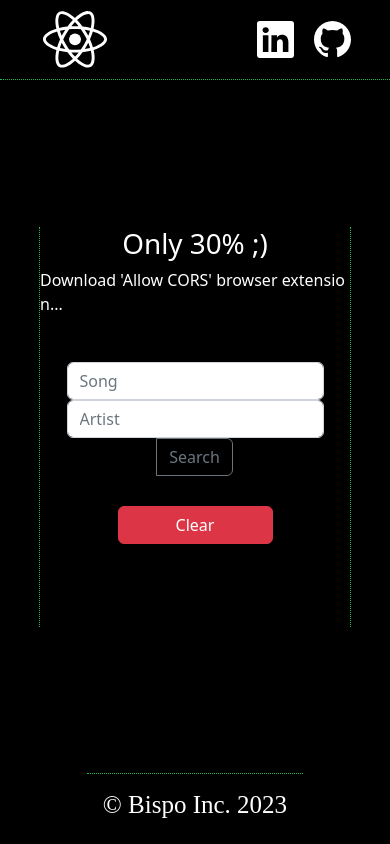
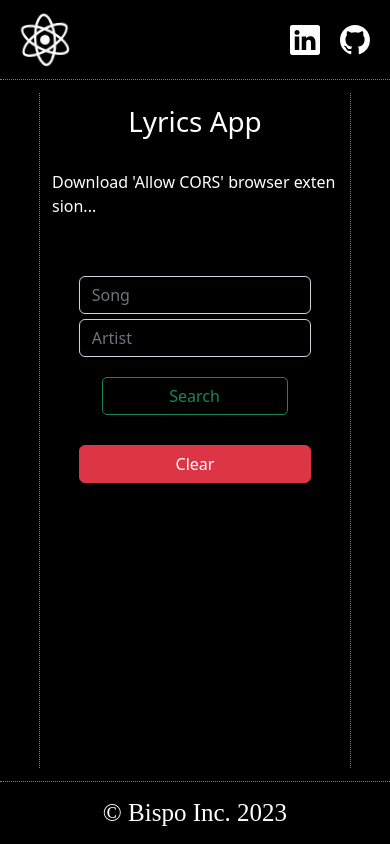
Before and after one commit to bispo-daniel/React_LyricsApp, a React (Create React App) app: page / in a window 390 px wide. Built offline with nearby package versions, Linux system fonts and the light colour scheme; a web font is replaced by a local one.

Commit message:
interfaceUpdate

```diff
--- a/public/index.html
+++ b/public/index.html
@@ -14,34 +14,11 @@
     <link rel="preconnect" href="https://fonts.gstatic.com" crossorigin>
     <link href="https://fonts.googleapis.com/css2?family=Tilt+Prism&display=swap" rel="stylesheet">
     <link rel="apple-touch-icon" href="%PUBLIC_URL%/logo192.png" />
-    <!--
-      manifest.json provides metadata used when your web app is installed on a
-      user's mobile device or desktop. See https://developers.google.com/web/fundamentals/web-app-manifest/
-    -->
     <link rel="manifest" href="%PUBLIC_URL%/manifest.json" />
-    <!--
-      Notice the use of %PUBLIC_URL% in the tags above.
-      It will be replaced with the URL of the `public` folder during the build.
-      Only files inside the `public` folder can be referenced from the HTML.
-
-      Unlike "/favicon.ico" or "favicon.ico", "%PUBLIC_URL%/favicon.ico" will
-      work correctly both with client-side routing and a non-root public URL.
-      Learn how to configure a non-root public URL by running `npm run build`.
-    -->
-    <title>React App</title>
+    <title>Lyrics App</title>
   </head>
   <body>
     <noscript>You need to enable JavaScript to run this app.</noscript>
     <div id="root"></div>
-    <!--
-      This HTML file is a template.
-      If you open it directly in the browser, you will see an empty page.
-
-      You can add webfonts, meta tags, or analytics to this file.
-      The build step will place the bundled scripts into the <body> tag.
-
-      To begin the development, run `npm start` or `yarn start`.
-      To create a production bundle, use `npm run build` or `yarn build`.
-    -->
   </body>
 </html>
--- a/src/Components/Body.jsx
+++ b/src/Components/Body.jsx
@@ -71,17 +71,17 @@ class Body extends Component {
 
         return(
             <main onKeyUp={(e) => enterDown(e)}>
-                <h1>Only 30% ;)</h1>
+                <h1>Lyrics App</h1>
                 <p>Download 'Allow CORS' browser extension...</p>
                 <div className="input-group">
                     <div className="input-group-append">
-                        <input type="text" id="songInput" className="form-control" placeholder="Song" aria-label="Recipient's username" aria-describedby="basic-addon2" />
-                        <input type="text" id="ArtistInput" className="form-control" placeholder="Artist" aria-label="Recipient's username" aria-describedby="basic-addon2" />
+                        <input type="text" id="songInput" className="form-control bg-transparent" placeholder="Song" aria-label="Recipient's username" aria-describedby="basic-addon2" />
+                        <input type="text" id="ArtistInput" className="form-control bg-transparent" placeholder="Artist" aria-label="Recipient's username" aria-describedby="basic-addon2" />
                     </div>
-                    <button onClick={() => apiHandler()}className="btn btn-outline-secondary" type="button">Search</button>
+                    <button onClick={() => apiHandler()}className="btn btn-outline-success" type="button">Search</button>
                 </div>
 
-                <button onClick={() => clearResults()}className="btn btn-danger w-50 mb-5" type="button">Clear</button>
+                <button onClick={() => clearResults()}className="btn btn-danger w-75 mb-5" type="button">Clear</button>
 
                 <div id="insertInto"></div>
             </main>
--- a/src/Components/Header.jsx
+++ b/src/Components/Header.jsx
@@ -8,11 +8,11 @@ class Header extends Component {
     render(){
         return(
             <header>
-                <img src={reactLogo} alt="" />
+                <img src={reactLogo} alt="" className="reactLogo" />
 
                 <div className="socialWrap">
-                    <img src={linkedinLogo} alt="" />
-                    <img src={githubLogo} alt="" />
+                    <a href="https://linkedin.com/in/bispo-daniel" target={"_blank"}  rel="noreferrer"><img src={linkedinLogo} alt="" /></a>
+                    <a href="https://github.com/bispo-daniel" target={"_blank"}  rel="noreferrer"><img src={githubLogo} alt="" /></a>
                 </div>
             </header>
         )
--- a/src/Css/App.css
+++ b/src/Css/App.css
@@ -14,3 +14,12 @@ body {
 
   min-height: 100vh;
 }
+
+::-webkit-scrollbar {
+  width: 10px;
+  background-color: black;
+}
+::-webkit-scrollbar-thumb {
+  background-color: #333;
+  border-radius: 5px;
+}
--- a/src/Css/Body.css
+++ b/src/Css/Body.css
@@ -1,12 +1,10 @@
 main {
     width: 50%;
     max-width: 1024px;
-    min-height: 400px;
+    min-height: 80vh;
 
     border-left: 1px dotted #1db954;
     border-right: 1px dotted #1db954;
-
-    margin-bottom: 25px;
 
     word-break: break-all;
 
@@ -14,6 +12,9 @@ main {
     flex-direction: column;
     align-items: center !important;
     color: white;
+}
+main > h1 {
+    padding: 12px;
 }
 main > h1:hover, main > p:hover {
     filter: invert(70%) sepia(43%) saturate(6861%) hue-rotate(102deg) brightness(99%) contrast(77%);
@@ -24,12 +25,17 @@ main .input-group {
     padding-bottom: 30px;
     justify-content: center
 }
-
-main .input-group .btn:hover {
-    background-color: #1db954;
-    transition: 0.5s !important;
+main > .input-group > .input-group-append > .form-control {
+    color: white;
+}
+main > .btn {
+    max-width: 300px !important;
+    width: 100%;
 }
 
+#insertInto {
+text-align: center;
+}
 main #insertInto h1 {
     font-size: 15px;
     font-weight: 100;
@@ -41,3 +47,29 @@ main #insertInto h1 {
         width: 80%;
     }
 }
+
+@media screen and (max-width: 425px){
+    main > h1, main > p {
+        padding: 12px;
+    }
+    main > .input-group {
+        flex-direction: column;
+        align-items: center !important;
+    }
+    main > .input-group > .input-group-append {
+        width: 100%;
+        display: flex;
+        flex-direction: column;
+        align-items: center;
+    }
+    main > .input-group > .input-group-append > .form-control {
+        width: 75% !important;
+        margin-bottom: 5px;
+
+    }
+    main > .input-group > .btn {
+        border-radius: 5px !important;
+        margin-top: 15px;
+        width: 60% !important;
+    }
+}
--- a/src/Css/Footer.css
+++ b/src/Css/Footer.css
@@ -1,7 +1,12 @@
 footer {
     text-align: center;
-    border-top: 1px dotted #1db954;
+    border: 1px dotted #1db954;
+    border-bottom: none;
+    border-radius: 5px 5px 0 0;
     color: antiquewhite;
+
+    width: 60%;
+    max-width: 1220px;
 }
 
 footer h1 {
@@ -10,4 +15,13 @@ footer h1 {
     font-size: 25px;
     font-weight: 100;
     color: white;
+    margin: 0;
 }
+@media screen and (max-width: 768px){
+    footer {
+        width: 100%;
+        border-radius: 0;
+        border: none;
+        border-top: 1px dotted #1db954;
+    }
+}
--- a/src/Css/Header.css
+++ b/src/Css/Header.css
@@ -7,26 +7,32 @@ header {
     justify-content: space-between;
     align-items: center;
 
-    border-bottom: 1px dotted #1db954;
-
-    margin-bottom: 25px;
+    border: 1px dotted #1db954;
+    border-top: none;
+    border-radius: 0 0 5px 5px;
 }
 
-header img {
+@keyframes roda-roda {
+    from{transform: rotate(0deg);}
+    to{transform: rotate(360deg);}
+}
+
+header > .reactLogo {
     width: 110px;
+    animation: roda-roda 2s linear infinite;
 }
-header img:hover {
+header .reactLogo:hover {
     filter: invert(70%) sepia(43%) saturate(6861%) hue-rotate(102deg) brightness(99%) contrast(77%);
     transition: 0.5s;
 }
 
 
-header .socialWrap img {
+header > .socialWrap > a > img {
     width: 37px;
-    margin-left: 20px;
+    margin-right: 20px;
 }
 
-header .socialWrap img:hover {
+header > .socialWrap > a > img:hover {
     filter: invert(70%) sepia(43%) saturate(6861%) hue-rotate(102deg) brightness(99%) contrast(77%);
     transition: 0.5s;
 }
@@ -34,6 +40,14 @@ header .socialWrap img:hover {
 @media screen and (max-width: 768px){
     header {
         width: 100%;
-        padding: 0px 10% 0px 5%;
+        border: none;
+        border-bottom: 1px dotted #1db954;
+        border-radius: 0;
+    }
+    header .reactLogo {
+        width: 90px;
+    }
+    header > .socialWrap > a > img {
+        width: 30px;
     }
 }
```
Also changed, not shown: 1 other file (tests, documents, lock files or other folders).
